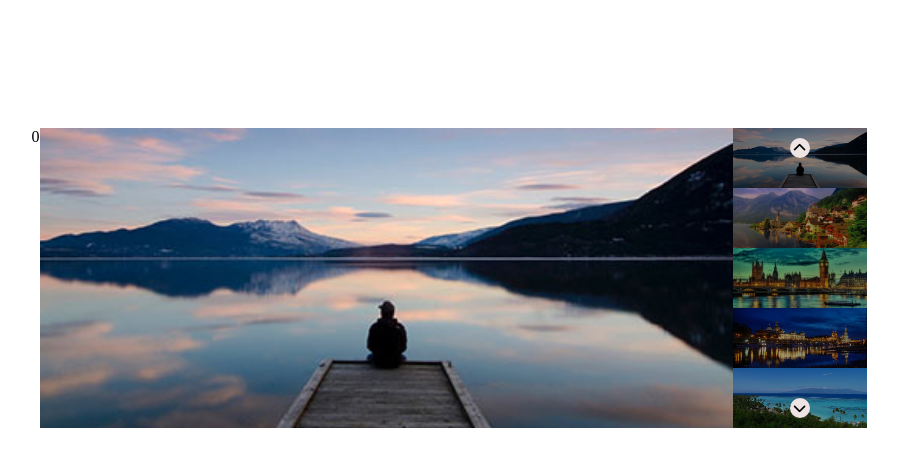
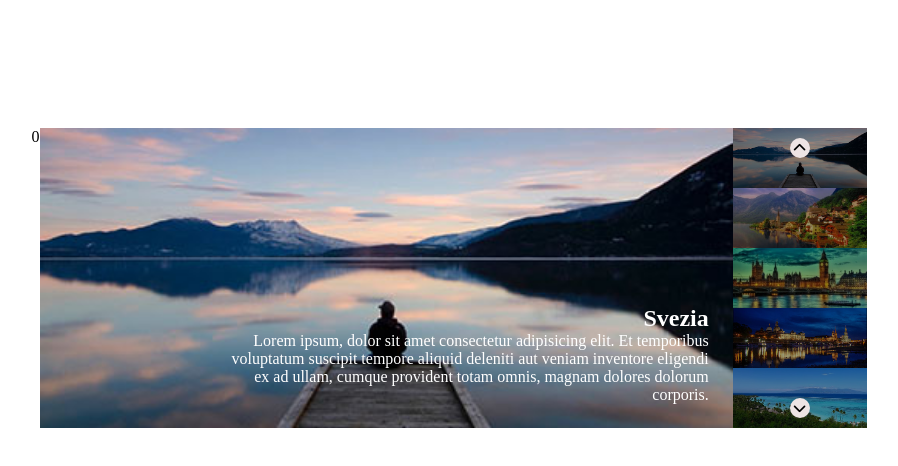
Before and after one commit to AnTosi/vue-slider, a plain HTML site: page index.html in a window 1280 px wide. Shown: the whole page, without its empty margins (191-1089 px from the left). Drawn offline with nearby package versions, Linux system fonts and the light colour scheme.

Commit message:
bloccato sui bottoni

```diff
--- a/index.html
+++ b/index.html
@@ -14,6 +14,14 @@
 
         <div class="heroImage">
             <img :src="slides[counter].image" alt="">
+            <div class="heroText">
+                <h2 class="title">
+                   {{slides[counter].title}}
+                </h2>
+                <p class="text">
+                    {{slides[counter].text}}
+                </p>
+            </div>
         </div>
 
         <div id=imageSelector>
@@ -22,7 +30,7 @@
                 <img v-bind:src="slide.image" alt="">
 
             </div>
-            <button id="down" v-on:click="arrowDown"><i class="fas fa-chevron-down"></i></button>
+            <button id="down" @click="arrowDown"><i class="fas fa-chevron-down"></i></button>
         </div>
     </div>
 
```
